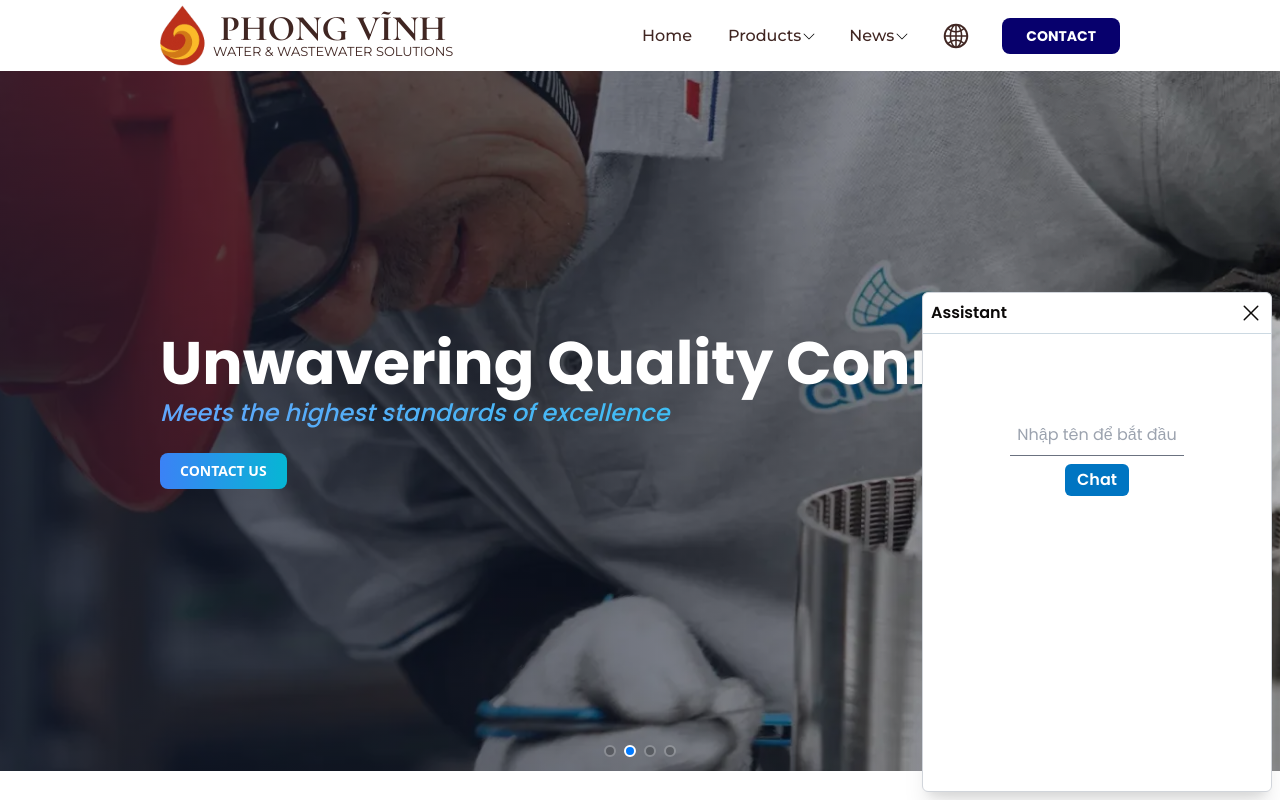
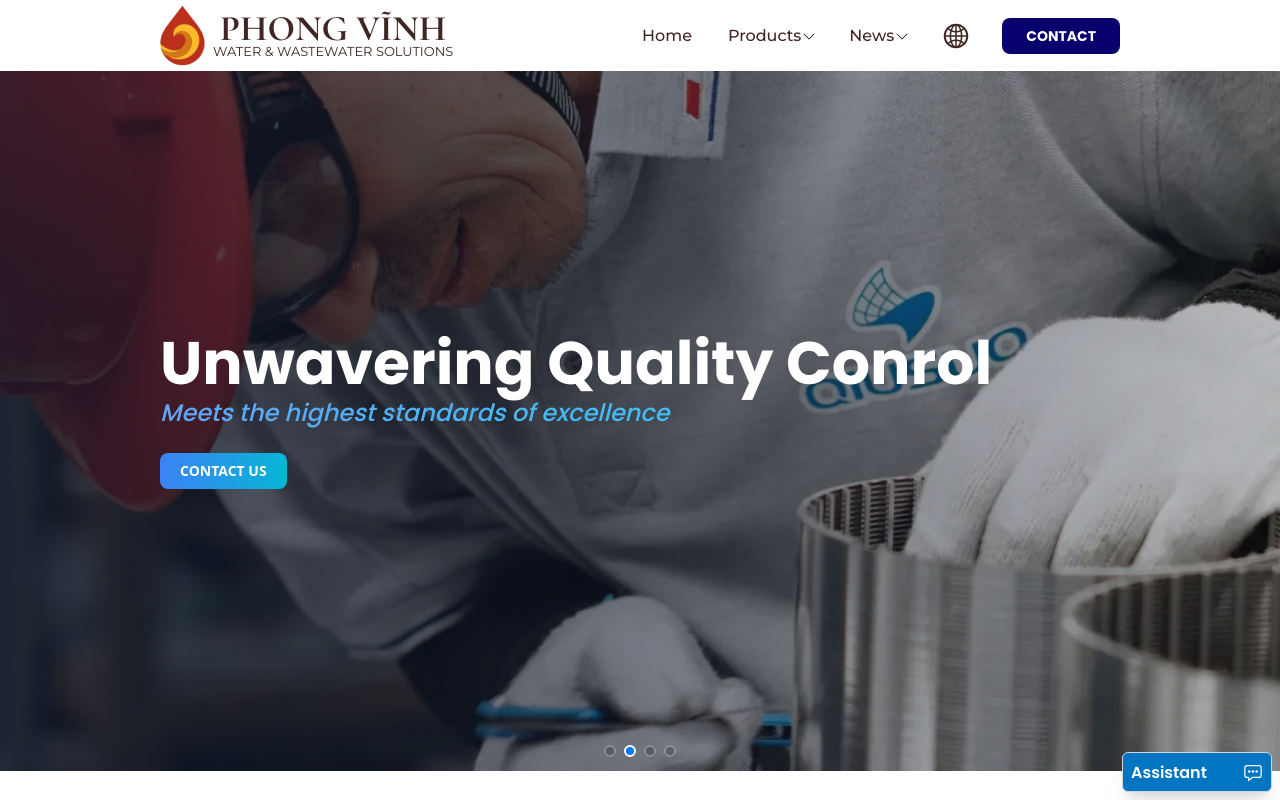
Before and after one commit to backendstech-hash/phongvinh-landingpage, a Next.js app: page / in a window 1280 px wide. Shown: the top 800 px of the page. Built offline with nearby package versions, Linux system fonts and the light colour scheme.

Commit message:
add chat box

```diff
--- a/app/components/shares/chatBox/index.tsx
+++ b/app/components/shares/chatBox/index.tsx
@@ -11,7 +11,7 @@ import TextareaAutosize from "react-textarea-autosize";
 
 export default function ChatBox() {
     const dispatch = useAppDispatch();
-    const [isOpen, setIsOpen] = useState(true);
+    const [isOpen, setIsOpen] = useState(false);
     const [nameInput, setNameInput] = useState("");
     const [messageInput, setMessageInput] = useState("");
     const { sessionId, username, messages } = useAppSelector(store => store.chat);
```
